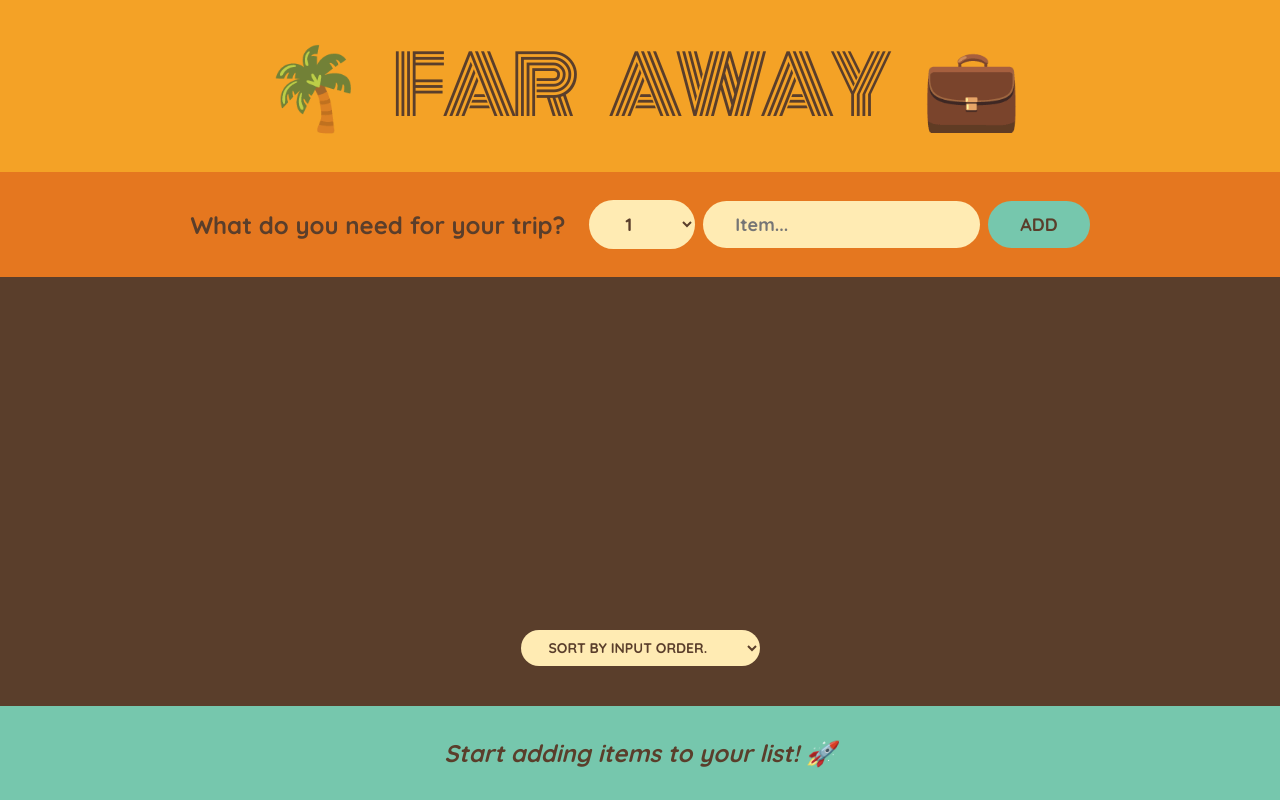
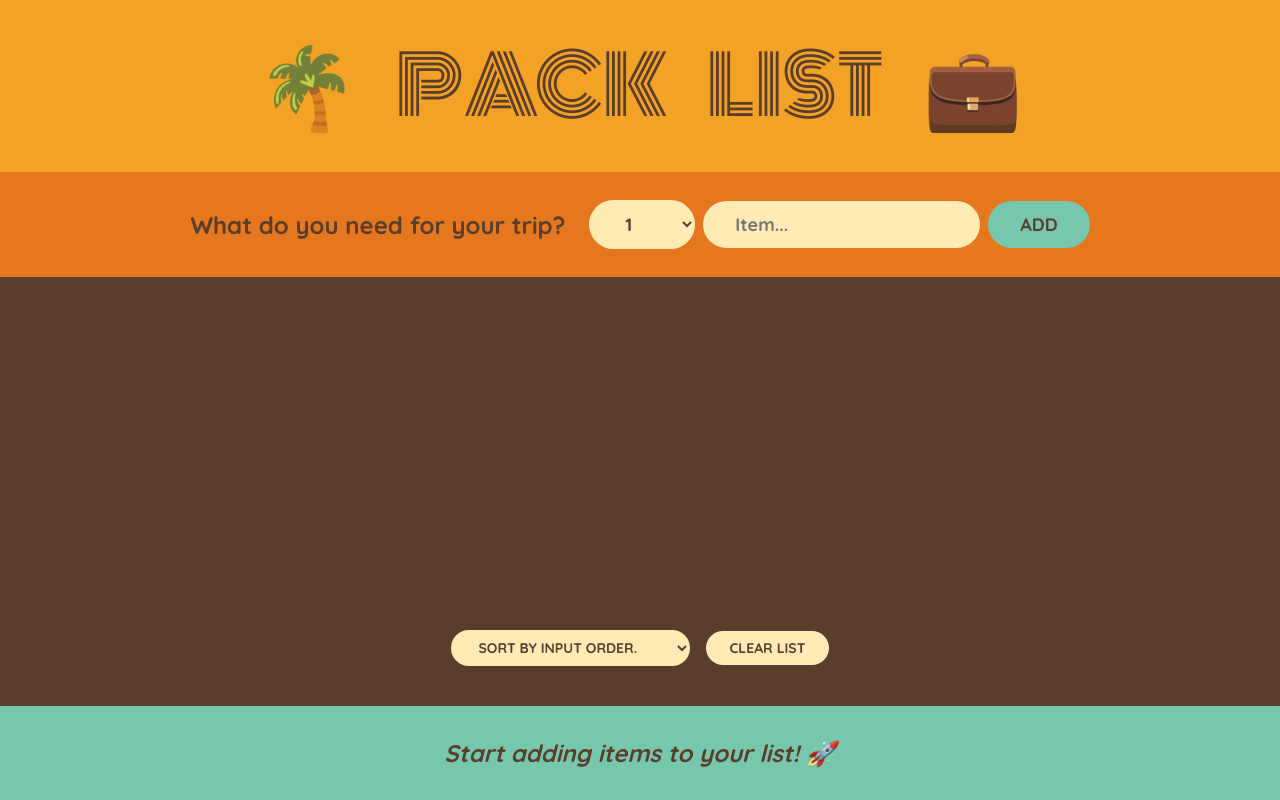
Before and after one commit to BRoberts-1/To-Do-List, a React (Create React App) app: page / in a window 1280 px wide. Built offline with nearby package versions, Linux system fonts and the light colour scheme.

Commit message:
added 'clear' button

```diff
--- a/src/App.js
+++ b/src/App.js
@@ -19,6 +19,14 @@
     );
   }
 
+  function handleClearList() {
+    const confirmed = window.confirm(
+      "Are you sure you want to delete all items?"
+    );
+
+    if (confirmed) setItems([]);
+  }
+
   return (
     <div className="app">
       <Logo />
@@ -27,6 +35,7 @@
         items={items}
         onDeleteItem={handleDeleteItem}
         onToggleItem={handleToggleItem}
+        onClearList={handleClearList}
       />
       <Stats items={items} />
     </div>
@@ -34,7 +43,7 @@
 }
 
 function Logo() {
-  return <h1> 🌴 Far Away 💼</h1>;
+  return <h1> 🌴 Pack List 💼 </h1>;
 }
 
 function Form({ onAddItems }) {
@@ -84,7 +93,7 @@
   );
 }
 
-function PackingList({ items, onDeleteItem, onToggleItem }) {
+function PackingList({ items, onDeleteItem, onToggleItem, onClearList }) {
   const [sortBy, setSortBy] = useState("input");
 
   let sortedItems;
@@ -120,6 +129,7 @@
           <option value="description">Sort by description.</option>
           <option value="packed">Sort by packed status</option>
         </select>
+        <button onClick={onClearList}>Clear list</button>
       </div>
     </div>
   );
--- a/src/index.css
+++ b/src/index.css
@@ -33,7 +33,7 @@
   text-transform: uppercase;
   font-weight: 400;
   word-spacing: 30px;
-  letter-spacing: -5px;
+  /* letter-spacing: -5px; */
   padding: 2.4rem 0;
 }
 
```
